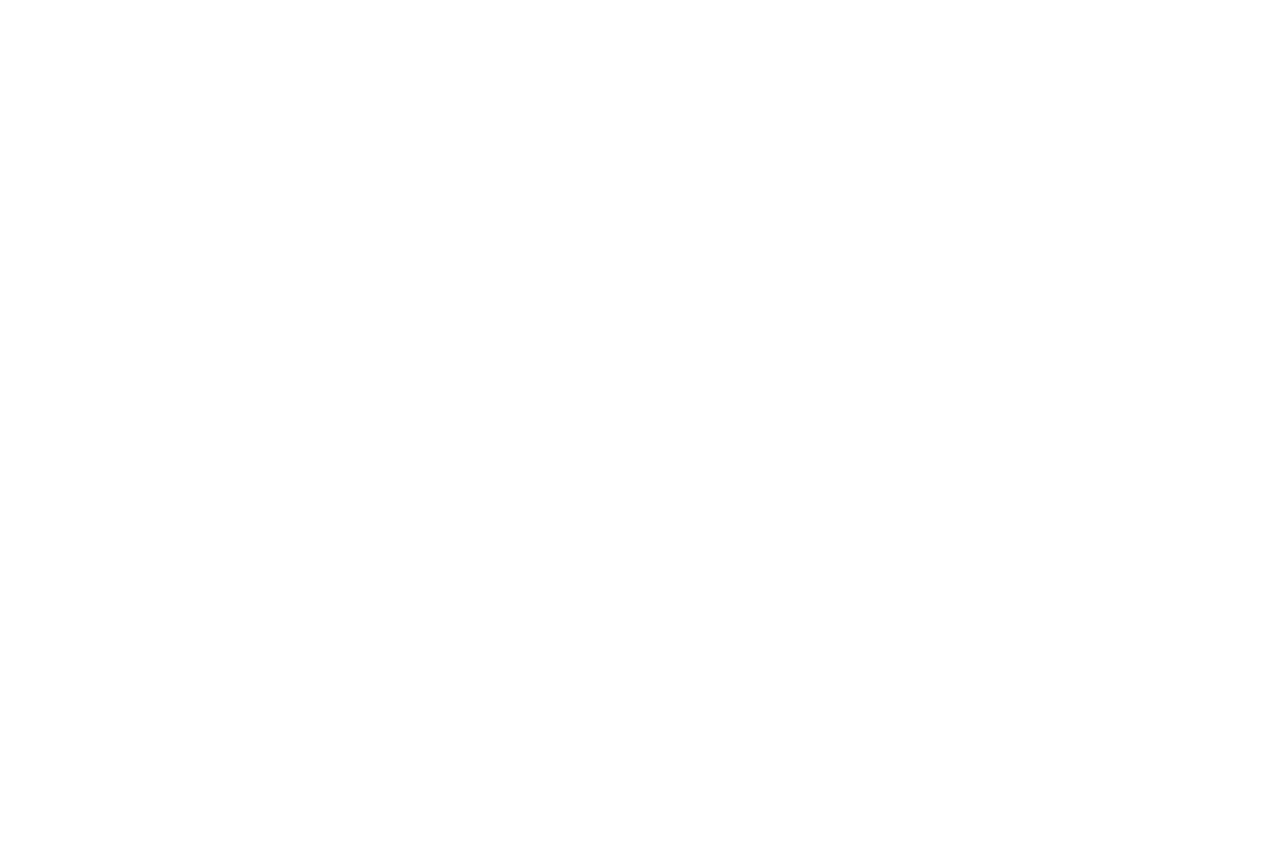
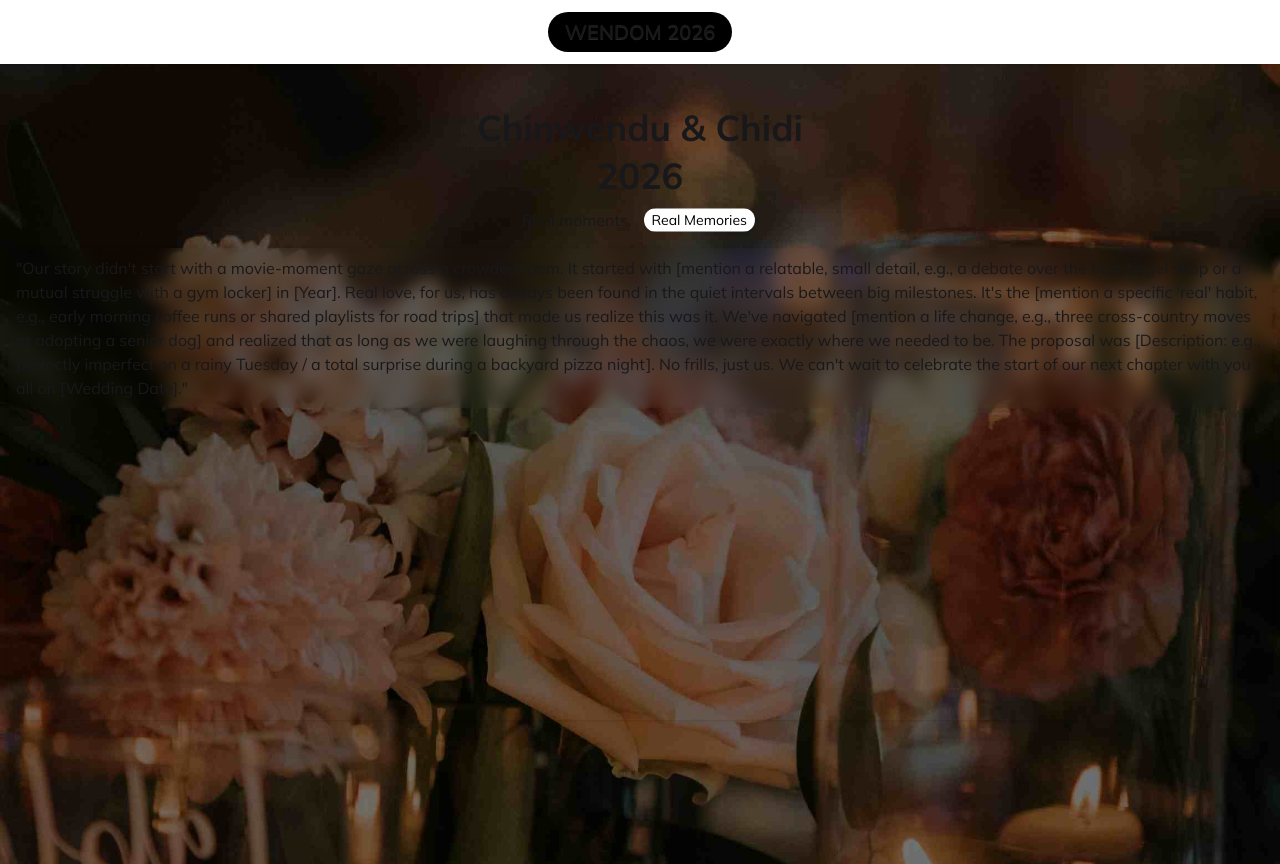
Before and after one commit to Samwise454/wedding-gallery, a React (Vite) app: page /story in a window 1280 px wide. Before the commit this address had no page. Before the commit the page ends 800 px from the top, so only its background shows below. Built offline with nearby package versions, Linux system fonts and the light colour scheme.

Commit message:
Story page added

```diff
--- a/src/App.jsx
+++ b/src/App.jsx
@@ -5,6 +5,7 @@
     import Home from './components/Home';
     import Gallery from './components/Gallery';
     import Show from './components/Show';
+    import Story from './components/Story';
 
     function App() {
       return (
@@ -13,6 +14,7 @@
           <Route path="/" element={<Home />} />
           <Route path="/gallery" element={<Gallery />} />
           <Route path="/show" element={<Show />} />
+          <Route path="/story" element={<Story />} />
         </Routes>
       );
     }
--- a/src/components/Home.jsx
+++ b/src/components/Home.jsx
@@ -30,7 +30,7 @@
 
                     <p>
                         <Link to={"/Gallery"}><button className='btn btn-secondary text-lg px-10 py-6 animate__animated animate__zoomInUp mr-2'>Gallery</button></Link>
-                        <button className='btn btn-secondary text-lg px-10 py-6 animate__animated animate__zoomInUp ml-2'>Stories</button>
+                        <Link to={"/Story"}><button className='btn btn-secondary text-lg px-10 py-6 animate__animated animate__zoomInUp ml-2'>Stories</button></Link>
                     </p>
                 </div>
             </main>
--- a/src/components/Show.jsx
+++ b/src/components/Show.jsx
@@ -4,15 +4,19 @@
 import 'animate.css';
 import { FontAwesomeIcon } from '@fortawesome/react-fontawesome';
 import { faArrowLeft, faXmark } from '@fortawesome/free-solid-svg-icons';
+import axios from 'axios';
 
 const Show = () => {
     const [uri, setUri] = useState(window.location.href);
     const [zoomedImage, setZoomedImage] = useState("");
+    const [toggleLoader, setToggleLoader] = useState("");
 
     useEffect(() => {
         let splitUri = uri.split("?");
         let code = splitUri[1];
 
+        //after fetching items, hide loader using toggleLoader
+        setToggleLoader('animate__animated animate__zoomOut');
     }, []);
 
     const zoomImage = (e) => {
@@ -69,7 +73,11 @@
         <Nav/>
 
         <main className='relative'>
-
+            <div className={toggleLoader}>
+                <div className='loader absolute top-0 left-0 w-full z-10 h-screen bg-black inset-0 flex items-center justify-center'>
+                    <span className="loading loading-infinity loading-xl"></span>
+                </div>
+            </div>
             <Link to={"/Gallery"}>
                 <FontAwesomeIcon icon={faArrowLeft} className='absolute top-0 right-0 mt-5 mr-5 animate__animated animate__slideInRight'/>
             </Link>
--- /dev/null
+++ b/src/components/Story.jsx
@@ -0,0 +1,55 @@
+import React from 'react';
+import Nav from './Nav';
+
+const Story = () => {
+  return (
+    <div>
+      <Nav/>
+
+        <main className="relative min-h-screen w-full bg-[url('/bg4.jpg')] bg-cover bg-center bg-no-repeat">
+            {/* Overlay */}
+            <div className="absolute inset-0 bg-black/50"></div>
+
+            <div className='relative z-1 text-center pt-10'>
+                <h2 className='w-full overflow-hidden text-4xl font-bold leading-12'>
+                    <span className='block animate__animated animate__fadeInRight'>Chinwendu & Chidi <br /></span>
+                    <span className='block animate__animated animate__fadeInLeft'>2026</span>
+                </h2>
+
+                <p className='mt-2 animate__animated animate__zoomInDown'>
+                    {/* Real moments. Timeless memories. */}
+                    <span>
+                        Real moments.
+                        <span className="text-rotate ml-3">
+                            <span>
+                            <span className="bg-yellow-400 text-black px-2 text-sm py-0.5 rounded-full">Real Love</span>
+                            <span className="bg-white text-black px-2 text-sm py-0.5 rounded-full">Real Memories</span>
+                            <span className="bg-teal-300 text-black px-2 text-sm py-0.5 rounded-full">WenDom 2026</span>
+                            </span>
+                        </span>
+                    </span>
+                </p>
+
+                <div className='h-118 shadow-sm rounded-xl mx-2 mt-4 overflow-auto animate__animated animate__slideInUp'>
+                    <p className='text-left backdrop-blur-sm p-2'>
+                        "Our story didn't start with a movie-moment gaze across a crowded room.
+                        It started with [mention a relatable, small detail, e.g., a debate over
+                        the best bagel shop or a mutual struggle with a gym locker] in [Year].
+                        Real love, for us, has always been found in the quiet intervals between big
+                        milestones. It's the [mention a specific 'real' habit, e.g., early morning
+                        coffee runs or shared playlists for road trips] that made us realize this was it.
+                        We've navigated [mention a life change, e.g., three cross-country moves or
+                        adopting a senior dog] and realized that as long as we were laughing through
+                        the chaos, we were exactly where we needed to be.
+                        The proposal was [Description: e.g., perfectly imperfect on a rainy Tuesday / a
+                        total surprise during a backyard pizza night]. No frills, just us. We can't wait to
+                        celebrate the start of our next chapter with you all on [Wedding Date]."
+                    </p>
+                </div>
+            </div>
+        </main>
+    </div>
+  )
+}
+
+export default Story
```
